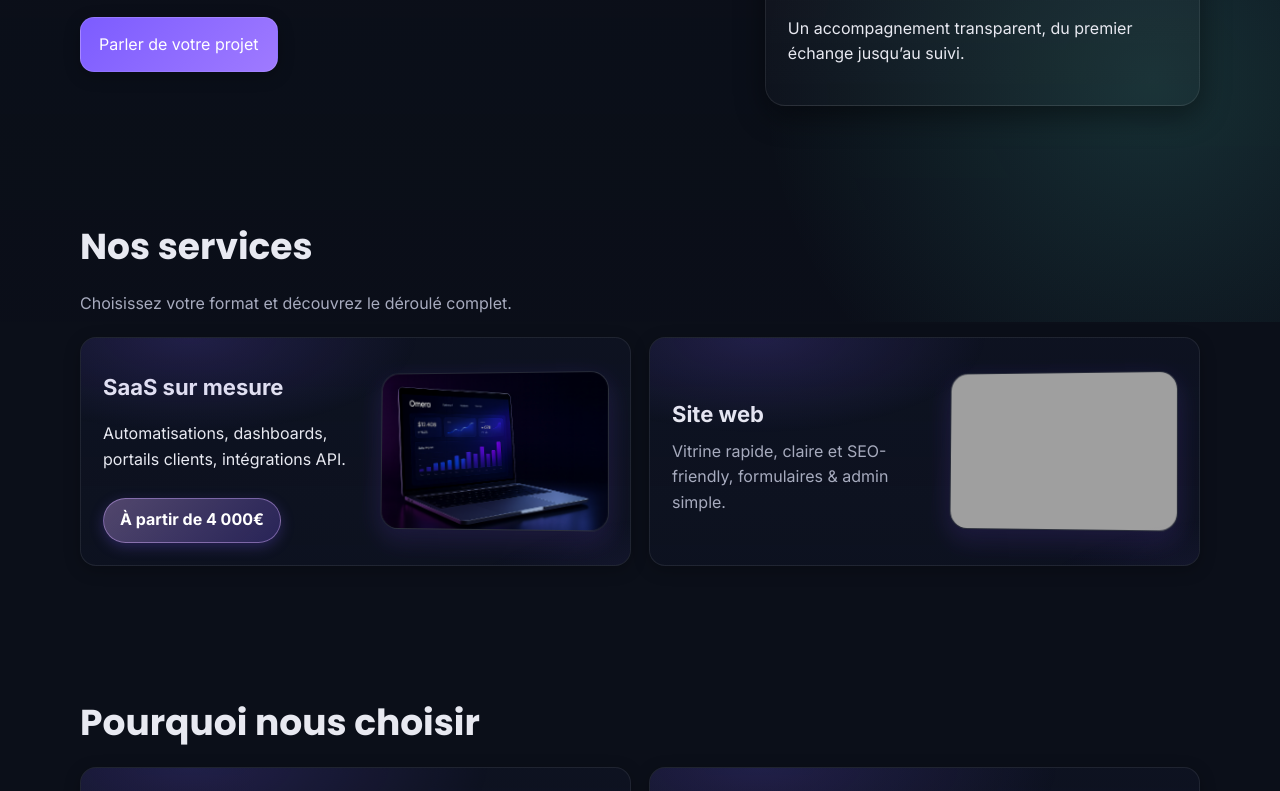
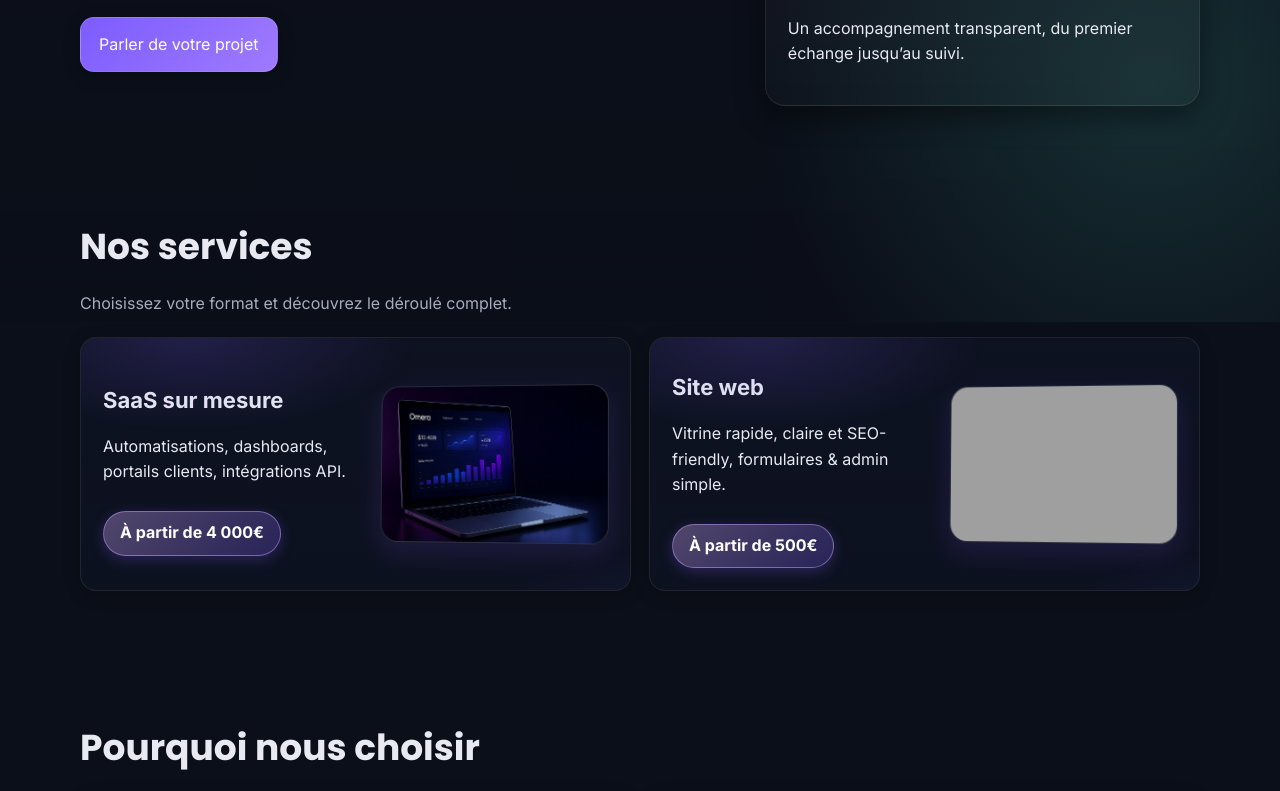
Before and after one commit to Omera-web/Omera, a website: page index.html in a window 1280 px wide. Shown: the part 478-1269 px from the top of the page. Drawn offline with Linux system fonts and the light colour scheme; grey boxes are pictures that could not be loaded.

Commit message:
Update index.html

```diff
--- a/index.html
+++ b/index.html
@@ -450,9 +450,10 @@
             <!-- Site -->
             <a href="#service/site" class="offer offer-link" data-reveal style="transition-delay:.06s" aria-label="Voir le détail : Site web">
               <div class="offer-content">
-                <h3>Site web</h3>
-                <p class="muted">Vitrine rapide, claire et SEO-friendly, formulaires & admin simple.</p>
-              </div>
+      <h3>Site web</h3>
+      <p>Vitrine rapide, claire et SEO-friendly, formulaires & admin simple.</p>
+      <span class="switch-price">À partir de 500€</span>
+    </div>
               <div class="offer-media" aria-hidden="true">
                 <span class="offer-glow"></span>
                 <img src="assets/offer-site.jpg" alt="">
```
